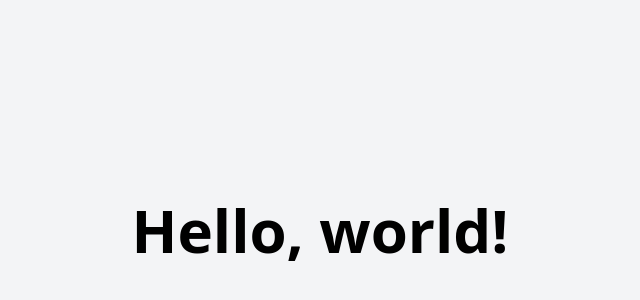
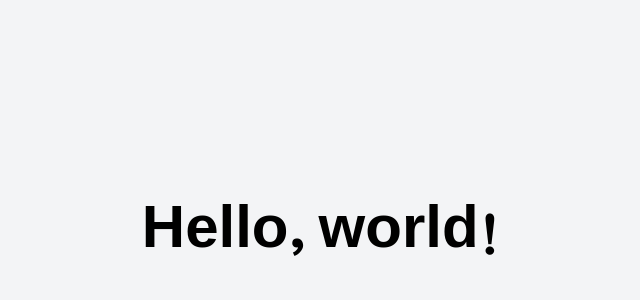
Before and after one commit to ShafayatAhammed/DI-Land-Properties, a Next.js app: page / in a window 1280 px wide. Shown: the part 170-470 px from the top of the page, without its empty margins (320-960 px from the left). Built offline with nearby package versions, Linux system fonts and the light colour scheme.

Commit message:
feat(typography): replace Roboto with BanglaFont as default site font

```diff
--- a/src/app/layout.tsx
+++ b/src/app/layout.tsx
@@ -1,6 +1,8 @@
 import type { Metadata } from "next";
 import type { ReactNode, FunctionComponent, JSX } from "react";
 import "./globals.css";
+import { banglaFont } from "@/fonts/fonts";
+import Header from "@/components/layout/Header/header";
 
 export const metadata: Metadata = {
   title:
@@ -15,8 +17,11 @@ const RootLayout: FunctionComponent<RootLayoutProps> = ({
   children,
 }: RootLayoutProps): JSX.Element => {
   return (
-    <html lang="en">
-      <body>{children}</body>
+    <html lang="en" className={banglaFont.className}>
+      <body>
+        <Header />
+        {children}
+      </body>
     </html>
   );
 };
--- a/src/fonts/fonts.ts
+++ b/src/fonts/fonts.ts
@@ -1,12 +1,11 @@
 import type { NextFont } from "next/dist/compiled/@next/font";
-import { Roboto } from "next/font/google";
+import localFont from "next/font/local";
 
-const roboto: NextFont = Roboto({
-  subsets: ["latin"],
-  weight: ["100", "200", "300", "400", "500", "600", "700", "800", "900"],
+const banglaFont: NextFont = localFont({
+  src: "../../public/fonts/bangla-font.ttf",
   preload: true,
   display: "swap",
-  fallback: ["Segoe UI", "Helvetica Neue", "Arial", "sans-serif"],
+  fallback: ["Hind Siliguri", "sans-serif"],
 });
 
-export { roboto };
+export { banglaFont };
```
Also changed, not shown: public/fonts/bangla-font.ttf (added).
